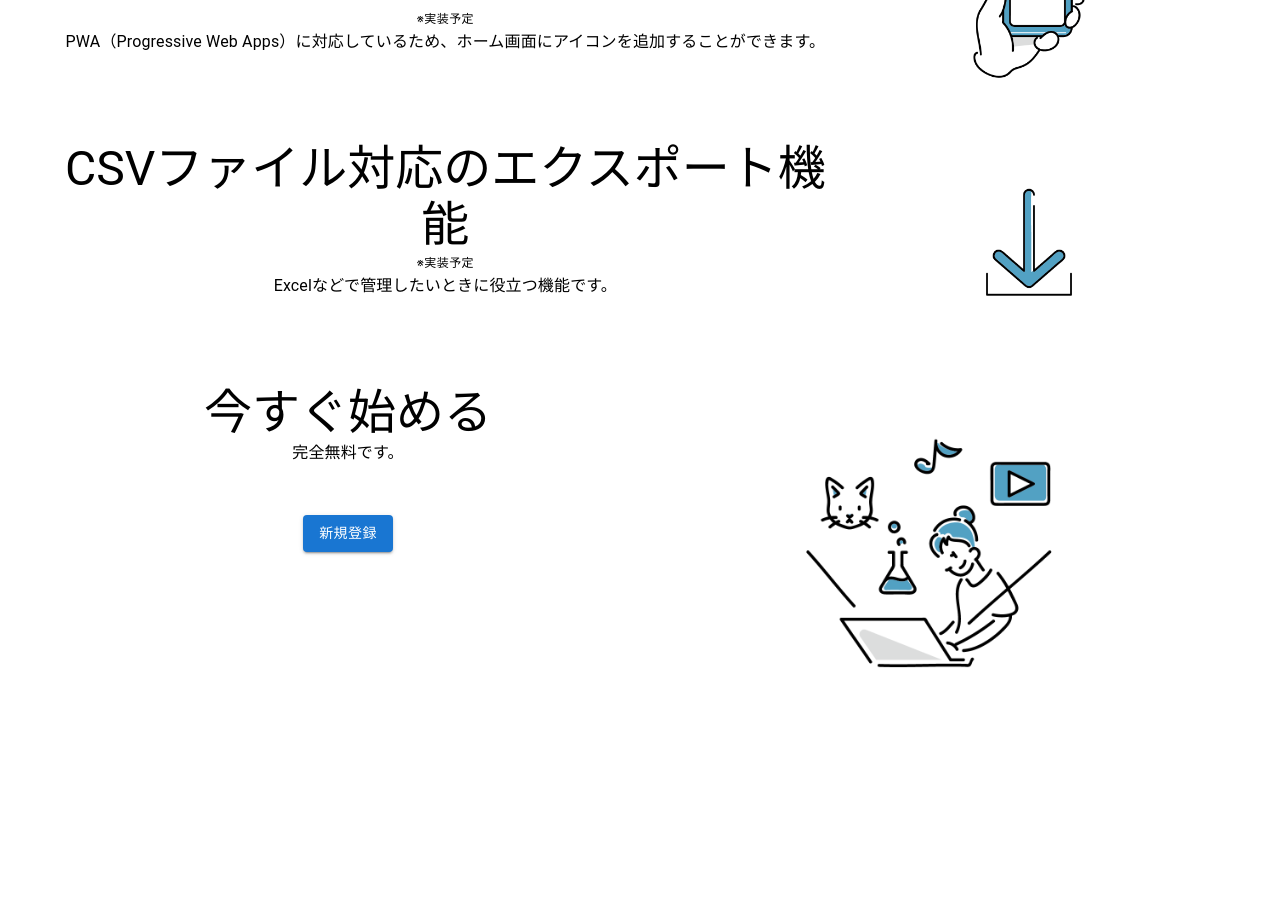
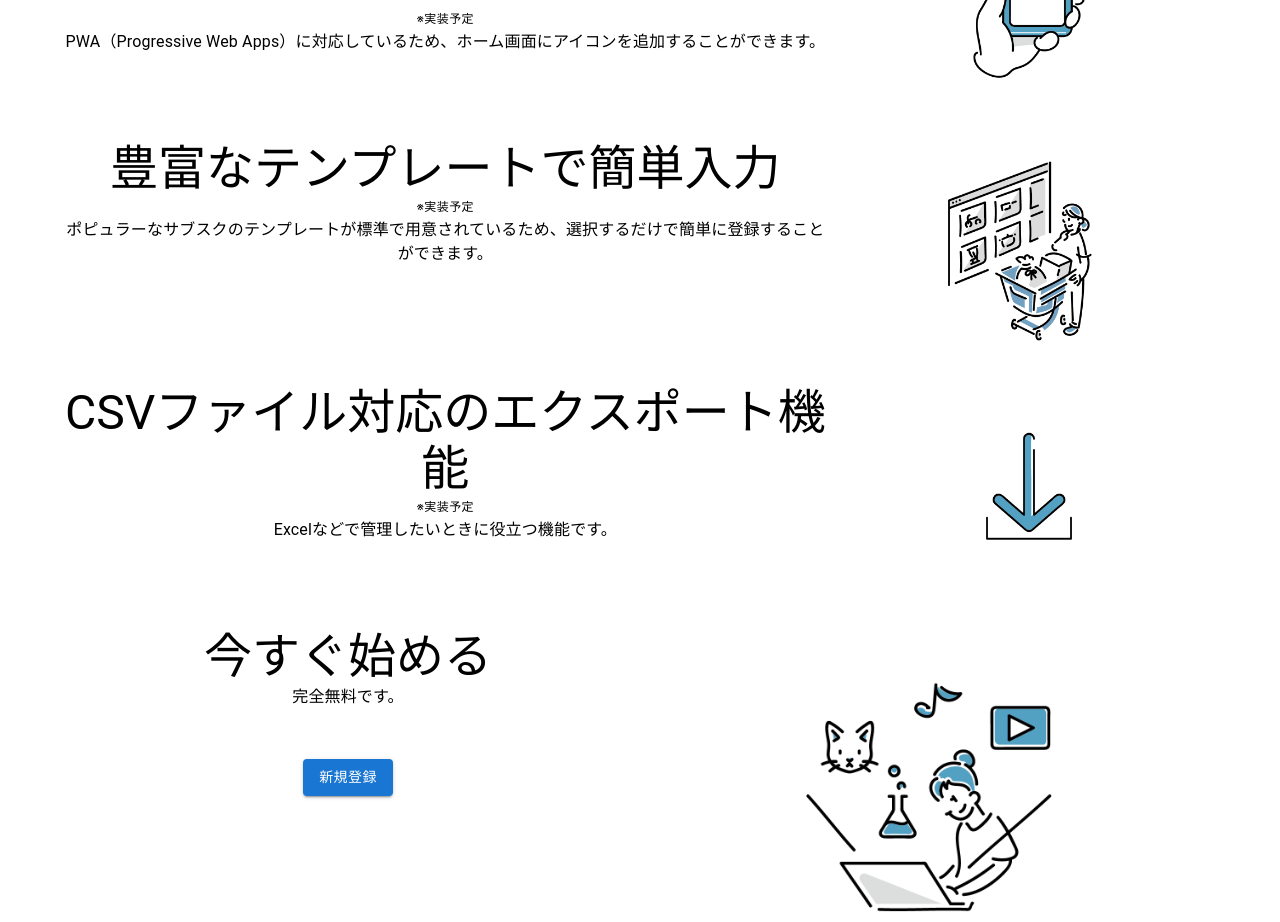
Before and after one commit to y-magavel/subscription-management-app, a React (Create React App) app: page / in a window 1280 px wide. Shown: the part 1000-1922 px from the top of the page. Before the commit the page ends 1794 px from the top, so only its background shows below. Built offline with nearby package versions, Linux system fonts and the light colour scheme; no server answers.

Commit message:
トップページの特徴紹介を追記
テンプレートから入力できる機能を実装する予定

```diff
--- a/src/components/pages/Top.tsx
+++ b/src/components/pages/Top.tsx
@@ -3,6 +3,7 @@ import {Header} from "../organisms/Header";
 import {Button, Container, Grid, Typography} from "@mui/material";
 import appBlueImage from "../../images/app-blue.png";
 import phoneBlueImage from "../../images/phone-blue.png";
+import templateBlueImage from "../../images/template-blue.png";
 import exportBlueImage from "../../images/export-blue.png";
 import userBlueImage from "../../images/user-blue.png";
 
@@ -41,6 +42,21 @@ export const Top: React.FC = () => {
 
                     <Grid item xs={12} md={8} sx={{textAlign: "center"}}>
                         <Typography variant="h3">
+                            豊富なテンプレートで簡単入力
+                        </Typography>
+                        <Typography variant="caption">
+                            ※実装予定
+                        </Typography>
+                        <Typography variant="body1">
+                            ポピュラーなサブスクのテンプレートが標準で用意されているため、選択するだけで簡単に登録することができます。
+                        </Typography>
+                    </Grid>
+                    <Grid item xs={12} md={4} sx={{textAlign: "center"}}>
+                        <img src={templateBlueImage} alt="テンプレートを選ぶ女性の画像" width={"60%"}/>
+                    </Grid>
+
+                    <Grid item xs={12} md={8} sx={{textAlign: "center"}}>
+                        <Typography variant="h3">
                             CSVファイル対応のエクスポート機能
                         </Typography>
                         <Typography variant="caption">
```
Also changed, not shown: src/images/template-blue.png (added).
